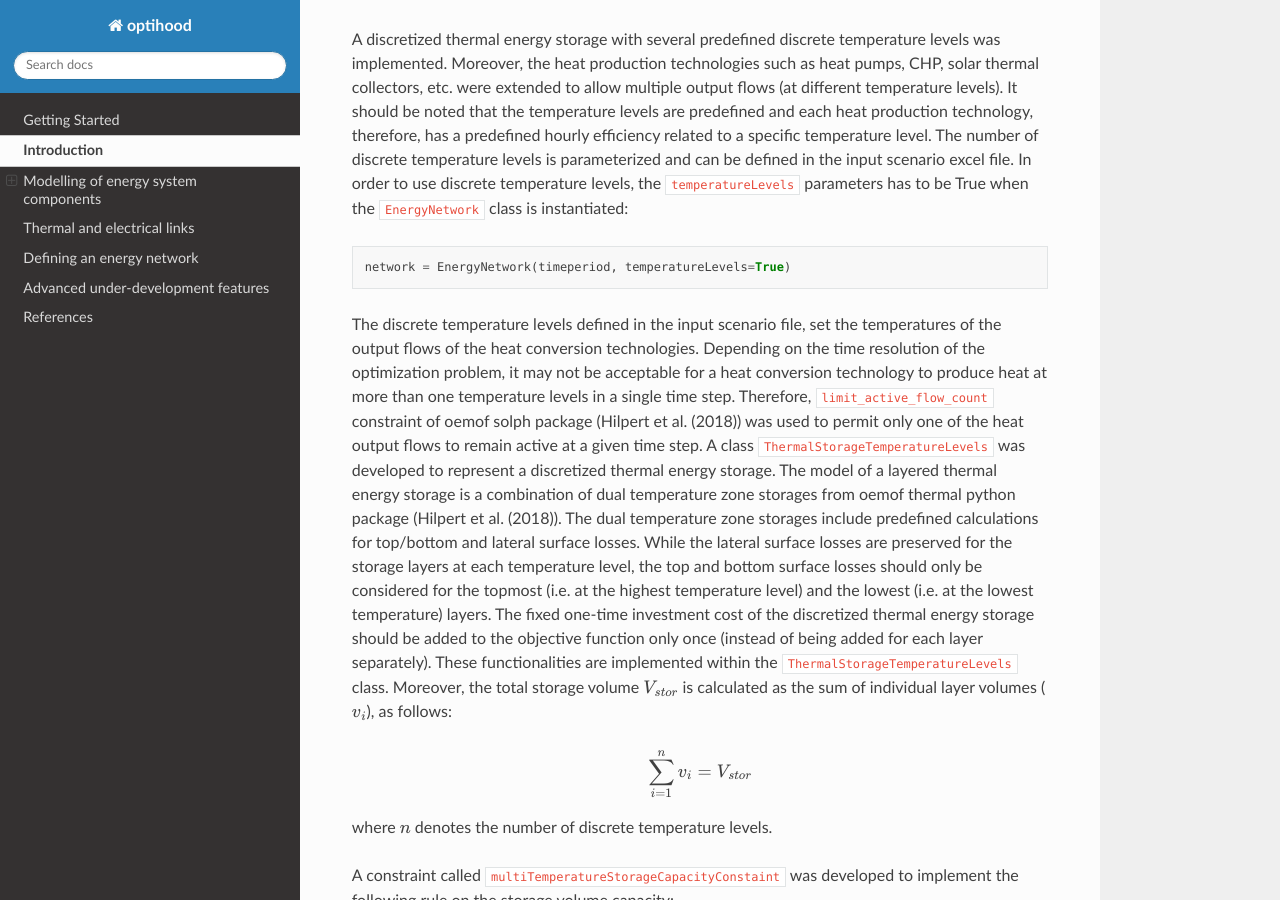
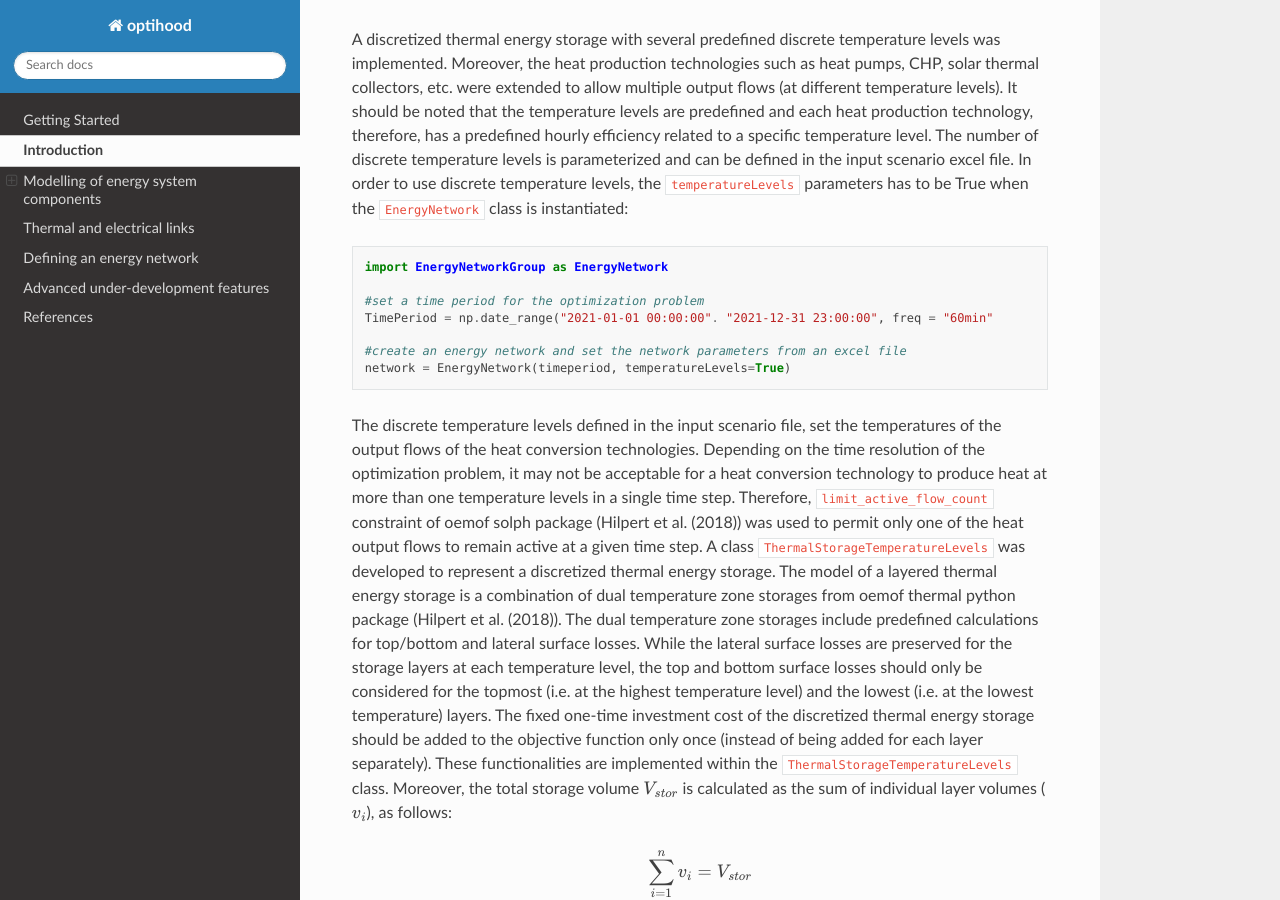
Before and after one commit to SPF-OST/optihood, a Sphinx documentation site: the page built from docs/guide/energy_system_component_models.rst, in a window 1280 px wide and 900 px high, scrolled down 9522 px. Built offline with Sphinx 7.4.7 and the Read the Docs theme 2.0.0, drawn with Linux system fonts in a browser that asks for light colours; pages that are not in the unit, such as notebooks, are missing from menus.

Commit message:
Update energy_system_component_models.rst

```diff
--- a/docs/guide/energy_system_component_models.rst
+++ b/docs/guide/energy_system_component_models.rst
@@ -208,6 +208,12 @@ related to a specific temperature level. The number of discrete temperature leve
 defined in the input scenario excel file. In order to use discrete temperature levels, the ``temperatureLevels``
 parameters has to be True when the ``EnergyNetwork`` class is instantiated::
 
+      import EnergyNetworkGroup as EnergyNetwork
+
+      #set a time period for the optimization problem
+      TimePeriod = np.date_range("2021-01-01 00:00:00". "2021-12-31 23:00:00", freq = "60min"
+
+      #create an energy network and set the network parameters from an excel file
       network = EnergyNetwork(timeperiod, temperatureLevels=True)
 
 
```
